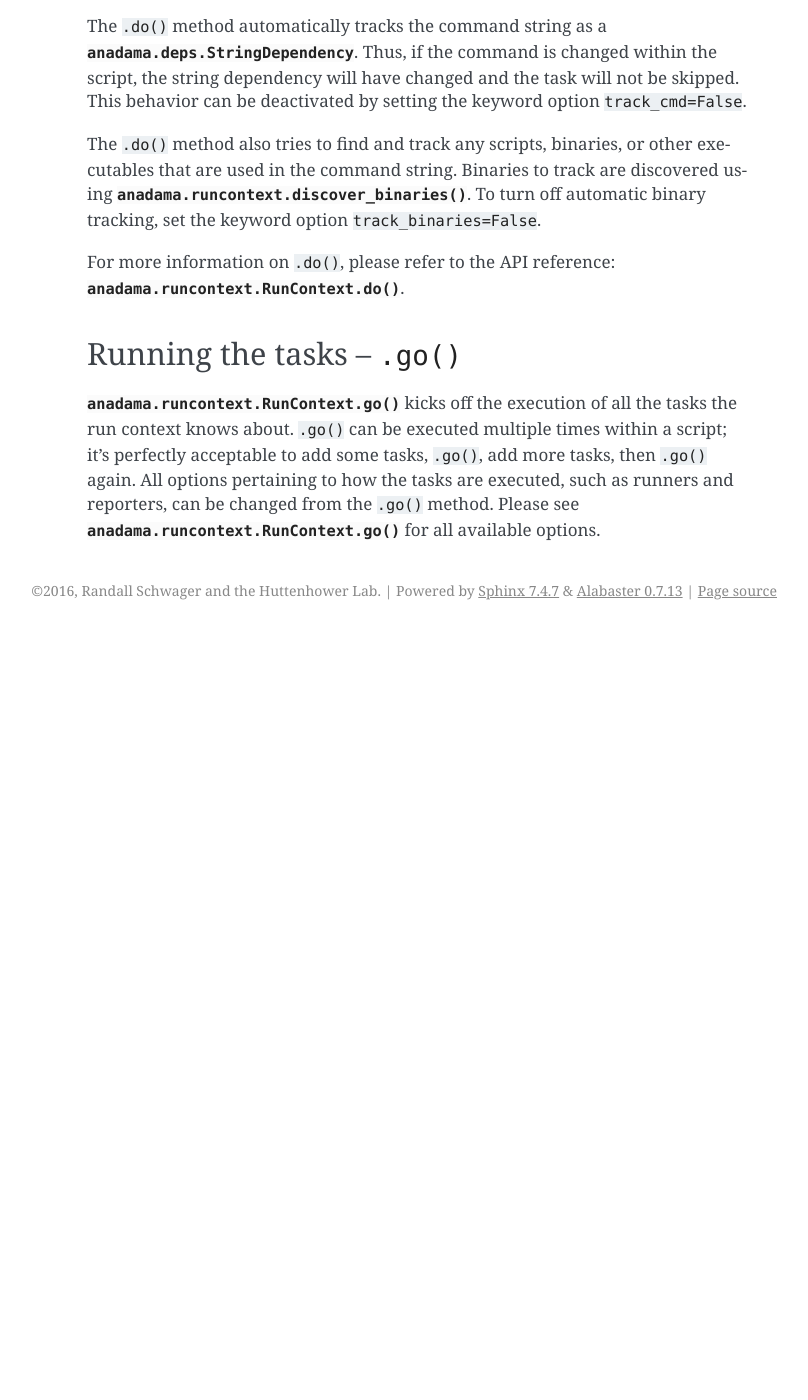
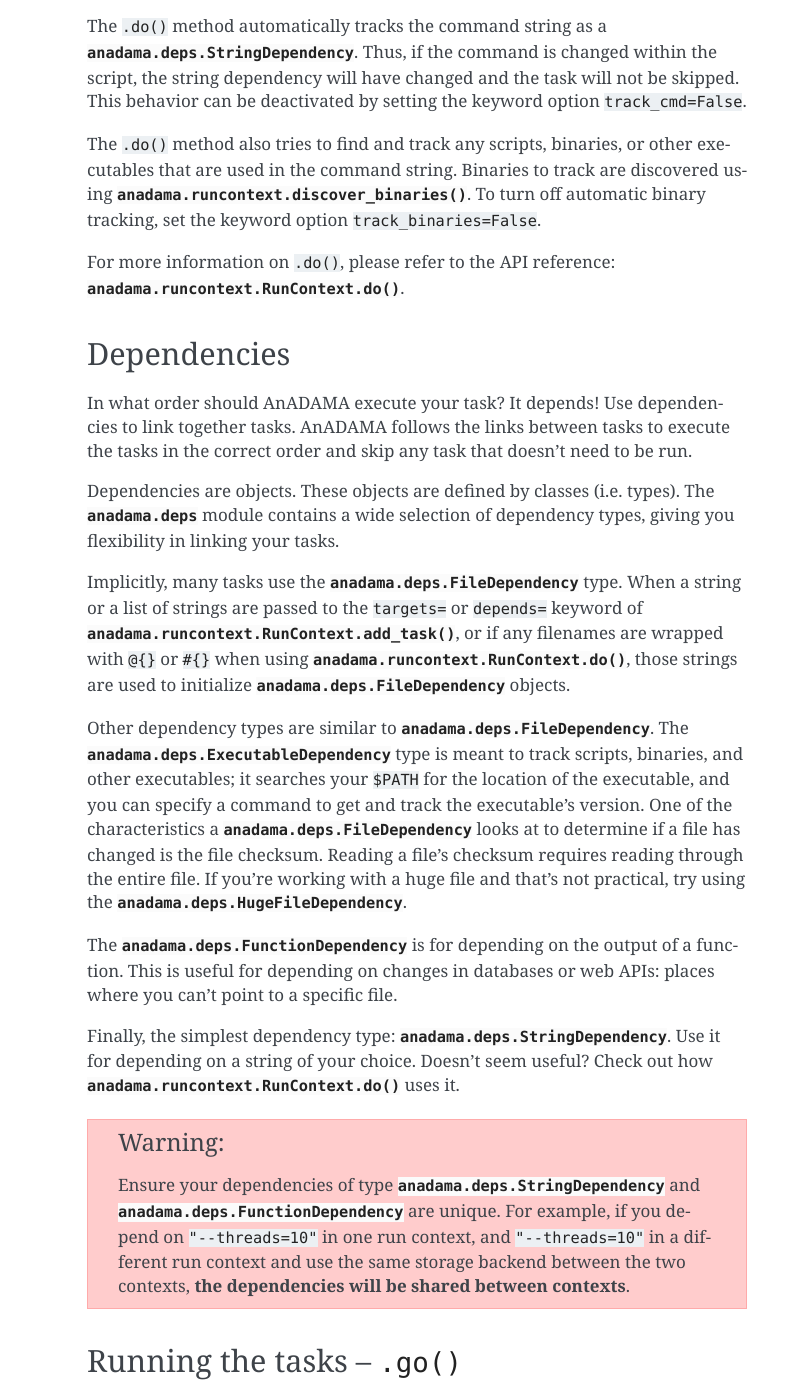
Before and after one commit to biobakery/anadama2, a Sphinx documentation site: the page built from doc/source/guides.rst, in a window 1280 px wide and 1400 px high, scrolled down 4426 px. Shown: the whole window, without its empty margins (333-1141 px from the left). Built offline with Sphinx 7.4.7, drawn with Linux system fonts in a browser that asks for light colours; before the commit the page ends 5056 px from its top, so only the background shows below that.

Commit message:
doc: give an introduction to dependencies. Fixes #32

```diff
--- a/doc/source/guides.rst
+++ b/doc/source/guides.rst
@@ -237,6 +237,60 @@ For more information on ``.do()``, please refer to the API reference:
 :meth:`anadama.runcontext.RunContext.do`.
 
 
+Dependencies
+============
+
+In what order should AnADAMA execute your task? It depends!  Use
+dependencies to link together tasks. AnADAMA follows the links between
+tasks to execute the tasks in the correct order and skip any task that
+doesn't need to be run.
+
+Dependencies are objects. These objects are defined by classes
+(i.e. types). The :mod:`anadama.deps` module contains a wide
+selection of dependency types, giving you flexibility in linking your
+tasks.
+
+Implicitly, many tasks use the :class:`anadama.deps.FileDependency`
+type. When a string or a list of strings are passed to the
+``targets=`` or ``depends=`` keyword of
+:meth:`anadama.runcontext.RunContext.add_task`, or if any filenames
+are wrapped with ``@{}`` or ``#{}`` when using
+:meth:`anadama.runcontext.RunContext.do`, those strings are used to
+initialize :class:`anadama.deps.FileDependency` objects.
+
+Other dependency types are similar to
+:class:`anadama.deps.FileDependency`. The
+:class:`anadama.deps.ExecutableDependency` type is meant to track
+scripts, binaries, and other executables; it searches your ``$PATH``
+for the location of the executable, and you can specify a command to
+get and track the executable's version. One of the characteristics a
+:class:`anadama.deps.FileDependency` looks at to determine if a file
+has changed is the file checksum. Reading a file's checksum requires
+reading through the entire file. If you're working with a huge file
+and that's not practical, try using the
+:class:`anadama.deps.HugeFileDependency`.
+
+The :class:`anadama.deps.FunctionDependency` is for depending on the
+output of a function. This is useful for depending on changes in
+databases or web APIs: places where you can't point to a specific
+file.
+
+Finally, the simplest dependency type:
+:class:`anadama.deps.StringDependency`. Use it for depending on a
+string of your choice. Doesn't seem useful? Check out how
+:meth:`anadama.runcontext.RunContext.do` uses it.
+
+.. warning:: Ensure your dependencies of type
+             :class:`anadama.deps.StringDependency` and
+             :class:`anadama.deps.FunctionDependency` are unique. For
+             example, if you depend on ``"--threads=10"`` in one run
+             context, and ``"--threads=10"`` in a different run
+             context and use the same storage backend between the two
+             contexts, **the dependencies will be shared between
+             contexts**.
+
+
+
 Running the tasks -- ``.go()``
 ==============================
 
```
